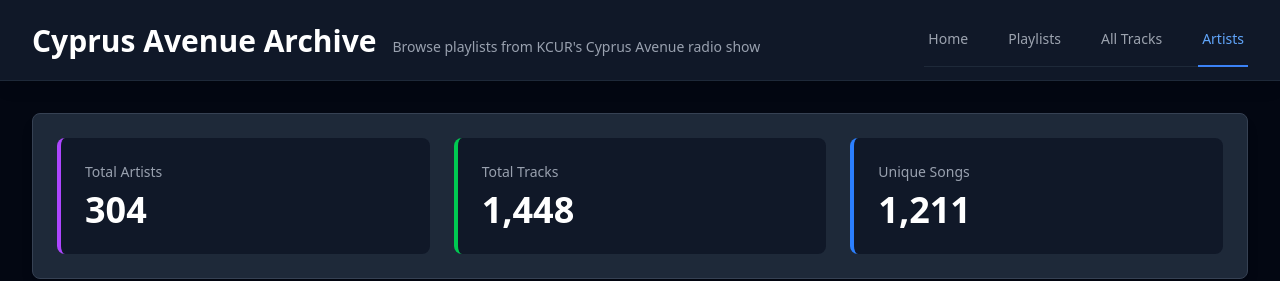
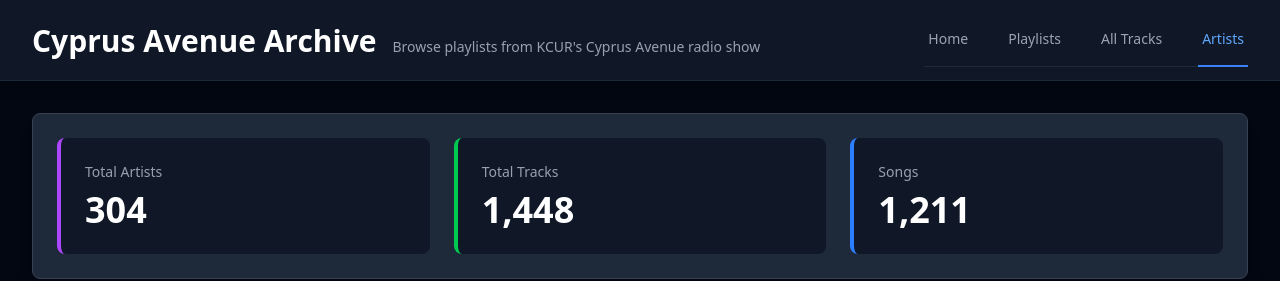
Before and after one commit to riebschlager/cyprus-avenue, a Vue app in the folder web/: page /artists in a window 1280 px wide. Shown: the top 281 px of the page. Built offline with nearby package versions, Linux system fonts and the light colour scheme; no server answers.

Commit message:
copy update

```diff
--- a/web/src/components/ArtistCard.vue
+++ b/web/src/components/ArtistCard.vue
@@ -216,7 +216,7 @@ watch(() => props.isExpanded, (newVal) => {
 
       <!-- Unique Songs Section -->
       <div class="mt-4">
-        <h4 class="text-sm font-semibold text-white mb-3">Unique Songs</h4>
+        <h4 class="text-sm font-semibold text-white mb-3">Songs</h4>
         <div class="space-y-2">
           <div
             v-for="(song, index) in artist.uniqueSongs"
--- a/web/src/components/ArtistsView.vue
+++ b/web/src/components/ArtistsView.vue
@@ -170,7 +170,7 @@ const toggleArtist = (index: number) => {
           </p>
         </div>
         <div class="bg-gray-900 rounded-lg p-6 border-l-4 border-blue-500">
-          <p class="text-sm text-gray-400 mb-2">Unique Songs</p>
+          <p class="text-sm text-gray-400 mb-2">Songs</p>
           <p class="text-4xl font-bold text-white">
             {{ filteredArtists.reduce((sum, a) => sum + a.uniqueSongs.length, 0).toLocaleString() }}
           </p>
```
